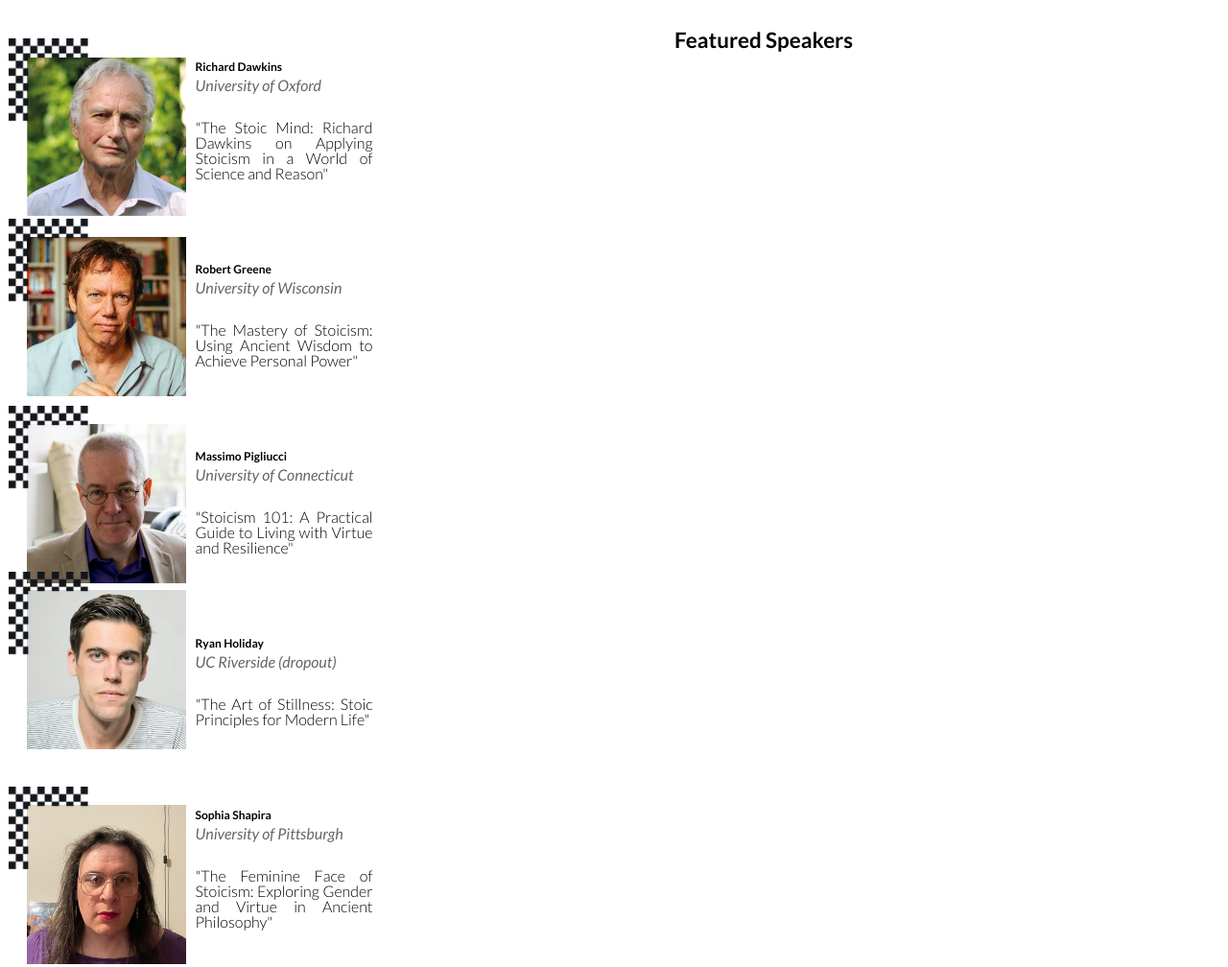
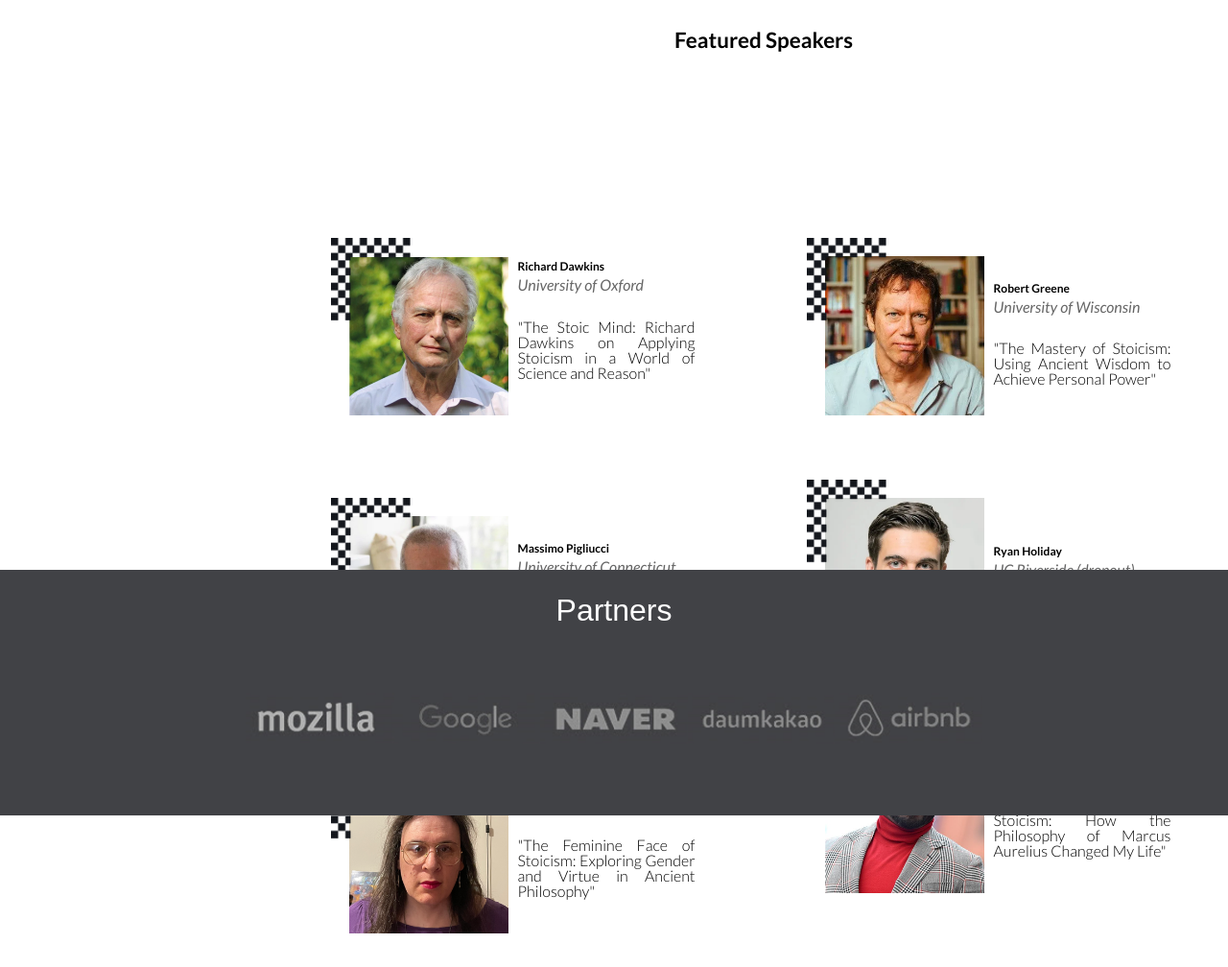
Before and after one commit to MarcoDDM/conference-web, a website: page index.html in a window 1280 px wide. Shown: the part 1006-2014 px from the top of the page at 96% size. Drawn offline with Linux system fonts and the light colour scheme.

Commit message:
Add styles to desktop footer home

```diff
--- a/style.css
+++ b/style.css
@@ -691,6 +691,36 @@
     display: grid;
   }
 
+  .speaker-one {
+    top: 69rem;
+    left: 21rem;
+  }
+
+  .speaker-two {
+    top: 61.2rem;
+    left: 52rem;
+  }
+
+  .speaker-three {
+    top: 70rem;
+    left: 21rem;
+  }
+
+  .speaker-four {
+    top: 62rem;
+    left: 52rem;
+  }
+
+  .speaker-five {
+    top: 70rem;
+    left: 21rem;
+  }
+
+  .speaker-six {
+    top: 58.2rem;
+    left: 52rem;
+  }
+
   .speaker-img img {
     max-width: 100%;
     height: auto;
@@ -714,6 +744,20 @@
   .speaker-desc {
     text-align: justify;
   }
+
+  .partners {
+    width: 100vw;
+    height: 32vh;
+    background-color: #414246;
+    position: absolute;
+    top: 200%;
+    margin-bottom: 15%;
+  }
+
+  .partners-logos img {
+    width: calc(60% / 5);
+    margin-bottom: 0;
+  }
 }
 
 footer {
@@ -727,7 +771,7 @@
 
 .footer-landing {
   position: relative;
-  top: 142rem;
+  top: 100rem;
 }
 
 .footer-left img {
```
